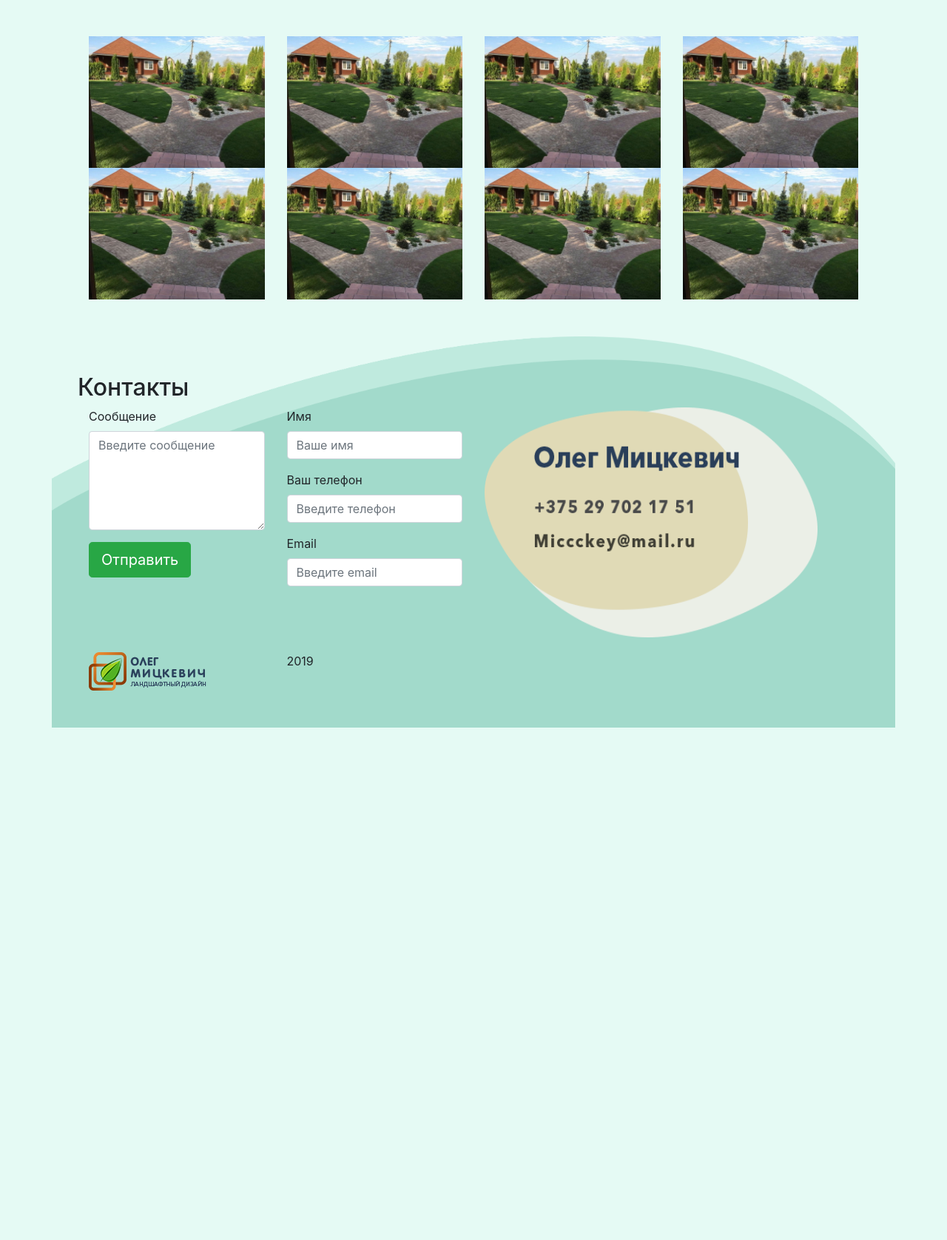
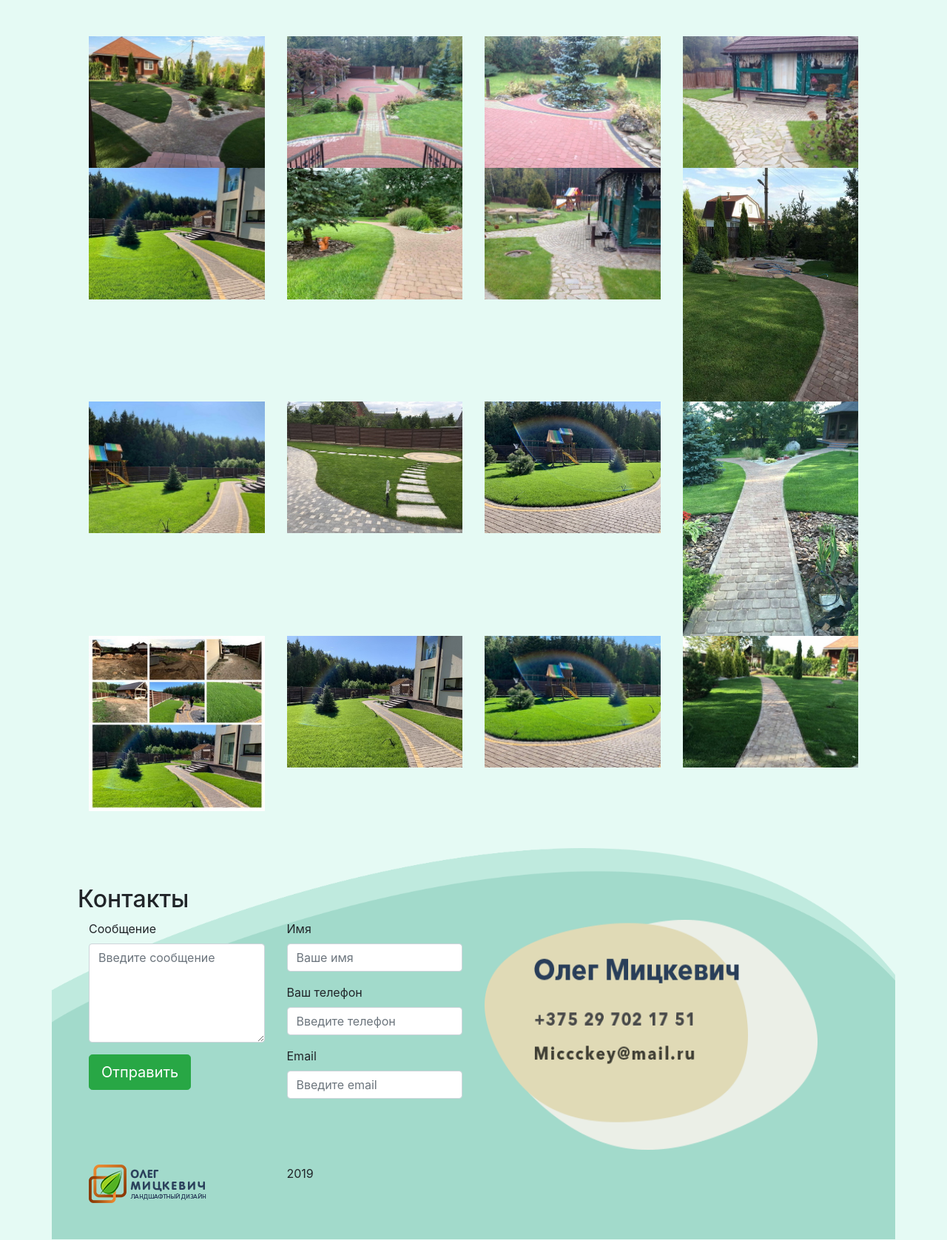
Before and after one commit to minc84/site, a Flask app: page /foto in a window 1280 px wide. Shown: the part 635-2312 px from the top of the page at 74% size. Before the commit the page ends 1619 px from the top, so only its background shows below. Run offline with Flask 2, Linux system fonts and the light colour scheme; parts of the project's set-up code (start-up, migrations or seed data) failed here and were passed over; some libraries are stand-ins or nearby versions.

Commit message:
Добавена форма обратной связи и галлерея

```diff
--- a/config.py
+++ b/config.py
@@ -1,7 +1,2 @@
 class Configuration(object):
-<<<<<<< HEAD
     DEBUG = True
-
-=======
-    DEBUG = True
->>>>>>> 7efa1f31b51f52dfb148e2f0b06c93dcd104e866
--- a/templates/foto.html
+++ b/templates/foto.html
@@ -21,39 +21,83 @@
                    </div>
 
  <div class="col-lg-3 col-md-4 col-6 thumb">
-    <a data-fancybox="gallery" href="{{ url_for("static", filename="images/foto/1.jpg") }}">  </a>
-               <img class="img-fluid"  src="{{ url_for("static", filename="images/foto/mini/1.jpg") }}" alt="..." >
+    <a data-fancybox="gallery" href="{{ url_for("static", filename="images/foto/2.jpg") }}">  </a>
+               <img class="img-fluid"  src="{{ url_for("static", filename="images/foto/mini/2.jpg") }}" alt="..." >
                        </div>
 
           <div class="col-lg-3 col-md-4 col-6 thumb">
-                <a data-fancybox="gallery" href="{{ url_for("static", filename="images/foto/1.jpg") }}">
-               <img class="img-fluid"  src="{{ url_for("static", filename="images/foto/mini/1.jpg") }}" alt="..." >     </a>
+                <a data-fancybox="gallery" href="{{ url_for("static", filename="images/foto/3.jpg") }}">
+               <img class="img-fluid"  src="{{ url_for("static", filename="images/foto/mini/3.jpg") }}" alt="..." >     </a>
                      </div>
 
      <div class="col-lg-3 col-md-4 col-6 thumb">
-               <a data-fancybox="gallery" href="{{ url_for("static", filename="images/foto/1.jpg") }}">
-               <img class="img-fluid"  src="{{ url_for("static", filename="images/foto/mini/1.jpg") }}" alt="..." >     </a>
+               <a data-fancybox="gallery" href="{{ url_for("static", filename="images/foto/4.jpg") }}">
+               <img class="img-fluid"  src="{{ url_for("static", filename="images/foto/mini/4.jpg") }}" alt="..." >     </a>
                     </div>
 
         <div class="col-lg-3 col-md-4 col-6 thumb">
 
-           <a data-fancybox="gallery" href="{{ url_for("static", filename="images/foto/1.jpg") }}">
-               <img class="img-fluid"  src="{{ url_for("static", filename="images/foto/mini/1.jpg") }}" alt="..." >     </a>
+           <a data-fancybox="gallery" href="{{ url_for("static", filename="images/foto/5.jpg") }}">
+               <img class="img-fluid"  src="{{ url_for("static", filename="images/foto/mini/5.jpg") }}" alt="..." >     </a>
                    </div>
 
  <div class="col-lg-3 col-md-4 col-6 thumb">
-    <a data-fancybox="gallery" href="{{ url_for("static", filename="images/foto/1.jpg") }}">
-               <img class="img-fluid"  src="{{ url_for("static", filename="images/foto/mini/1.jpg") }}" alt="..." >     </a>
+    <a data-fancybox="gallery" href="{{ url_for("static", filename="images/foto/6.jpg") }}">
+               <img class="img-fluid"  src="{{ url_for("static", filename="images/foto/mini/6.jpg") }}" alt="..." >     </a>
                        </div>
 
           <div class="col-lg-3 col-md-4 col-6 thumb">
-                <a data-fancybox="gallery" href="{{ url_for("static", filename="images/foto/1.jpg") }}">
-               <img class="img-fluid"  src="{{ url_for("static", filename="images/foto/mini/1.jpg") }}" alt="..." >     </a>
+                <a data-fancybox="gallery" href="{{ url_for("static", filename="images/foto/7.jpg") }}">
+               <img class="img-fluid"  src="{{ url_for("static", filename="images/foto/mini/7.jpg") }}" alt="..." >     </a>
                      </div>
 
      <div class="col-lg-3 col-md-4 col-6 thumb">
-               <a data-fancybox="gallery" href="{{ url_for("static", filename="images/foto/1.jpg") }}">
-               <img class="img-fluid"  src="{{ url_for("static", filename="images/foto/mini/1.jpg") }}" alt="..." >     </a>
+               <a data-fancybox="gallery" href="{{ url_for("static", filename="images/foto/8.jpg") }}">
+               <img class="img-fluid"  src="{{ url_for("static", filename="images/foto/mini/8.jpg") }}" alt="..." >     </a>
+                    </div>
+
+
+     <div class="col-lg-3 col-md-4 col-6 thumb">
+
+           <a data-fancybox="gallery" href="{{ url_for("static", filename="images/foto/9.jpg") }}">
+
+               <img class="img-fluid"  src="{{ url_for("static", filename="images/foto/mini/9.jpg") }}" alt="..." >     </a>
+                   </div>
+
+ <div class="col-lg-3 col-md-4 col-6 thumb">
+    <a data-fancybox="gallery" href="{{ url_for("static", filename="images/foto/10.jpg") }}">  </a>
+               <img class="img-fluid"  src="{{ url_for("static", filename="images/foto/mini/10.jpg") }}" alt="..." >
+                       </div>
+
+          <div class="col-lg-3 col-md-4 col-6 thumb">
+                <a data-fancybox="gallery" href="{{ url_for("static", filename="images/foto/11.jpg") }}">
+               <img class="img-fluid"  src="{{ url_for("static", filename="images/foto/mini/11.jpg") }}" alt="..." >     </a>
+                     </div>
+
+     <div class="col-lg-3 col-md-4 col-6 thumb">
+               <a data-fancybox="gallery" href="{{ url_for("static", filename="images/foto/12.jpg") }}">
+               <img class="img-fluid"  src="{{ url_for("static", filename="images/foto/mini/12.jpg") }}" alt="..." >     </a>
+                    </div>
+
+        <div class="col-lg-3 col-md-4 col-6 thumb">
+
+           <a data-fancybox="gallery" href="{{ url_for("static", filename="images/foto/13.jpg") }}">
+               <img class="img-fluid"  src="{{ url_for("static", filename="images/foto/mini/13.jpg") }}" alt="..." >     </a>
+                   </div>
+
+ <div class="col-lg-3 col-md-4 col-6 thumb">
+    <a data-fancybox="gallery" href="{{ url_for("static", filename="images/foto/14.jpg") }}">
+               <img class="img-fluid"  src="{{ url_for("static", filename="images/foto/mini/14.jpg") }}" alt="..." >     </a>
+                       </div>
+
+          <div class="col-lg-3 col-md-4 col-6 thumb">
+                <a data-fancybox="gallery" href="{{ url_for("static", filename="images/foto/15.jpg") }}">
+               <img class="img-fluid"  src="{{ url_for("static", filename="images/foto/mini/15.jpg") }}" alt="..." >     </a>
+                     </div>
+
+     <div class="col-lg-3 col-md-4 col-6 thumb">
+               <a data-fancybox="gallery" href="{{ url_for("static", filename="images/foto/16.jpg") }}">
+               <img class="img-fluid"  src="{{ url_for("static", filename="images/foto/mini/16.jpg") }}" alt="..." >     </a>
                     </div>
 
 
```
Also changed, not shown: templates/base.html (+43 -1 lines).
